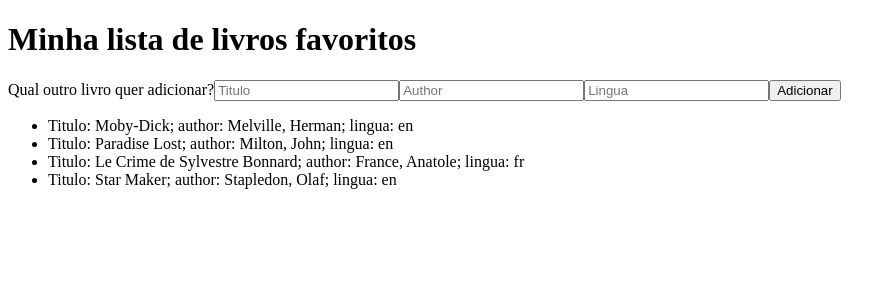
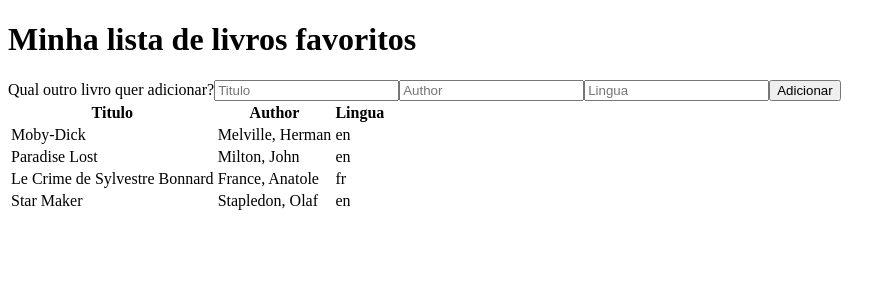
Before and after one commit to rkoyanagui/favorite-books-website, an Angular app: page / in a window 1280 px wide. Shown: the top 300 px of the page, without its empty margins (0-896 px from the left). Built offline with nearby package versions, Linux system fonts and the light colour scheme.

Commit message:
Change from a list of books to a table of books

```diff
--- a/src/app/app.component.html
+++ b/src/app/app.component.html
@@ -54,10 +54,16 @@
     Adicionar
   </button>
 
-  <ul>
-    <li *ngFor="let book of books">
-      Titulo: {{ book.title }}; author: {{ book.author }}; lingua:
-      {{ book.language }}
-    </li>
-  </ul>
+  <table>
+    <tr>
+      <th>Titulo</th>
+      <th>Author</th>
+      <th>Lingua</th>
+    </tr>
+    <tr *ngFor="let book of books">
+      <td>{{ book.title }}</td>
+      <td>{{ book.author }}</td>
+      <td>{{ book.language }}</td>
+    </tr>
+  </table>
 </div>
```
